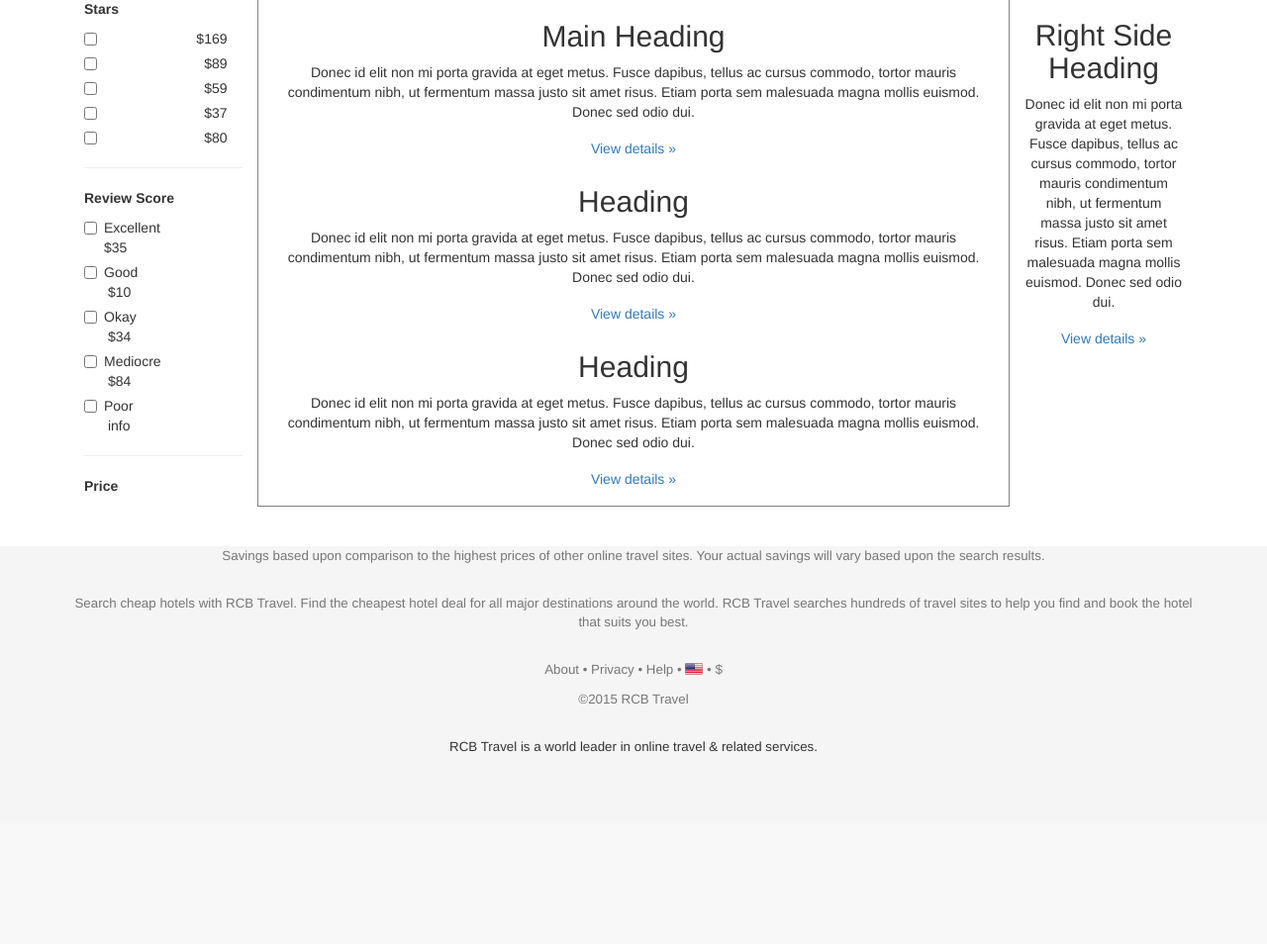
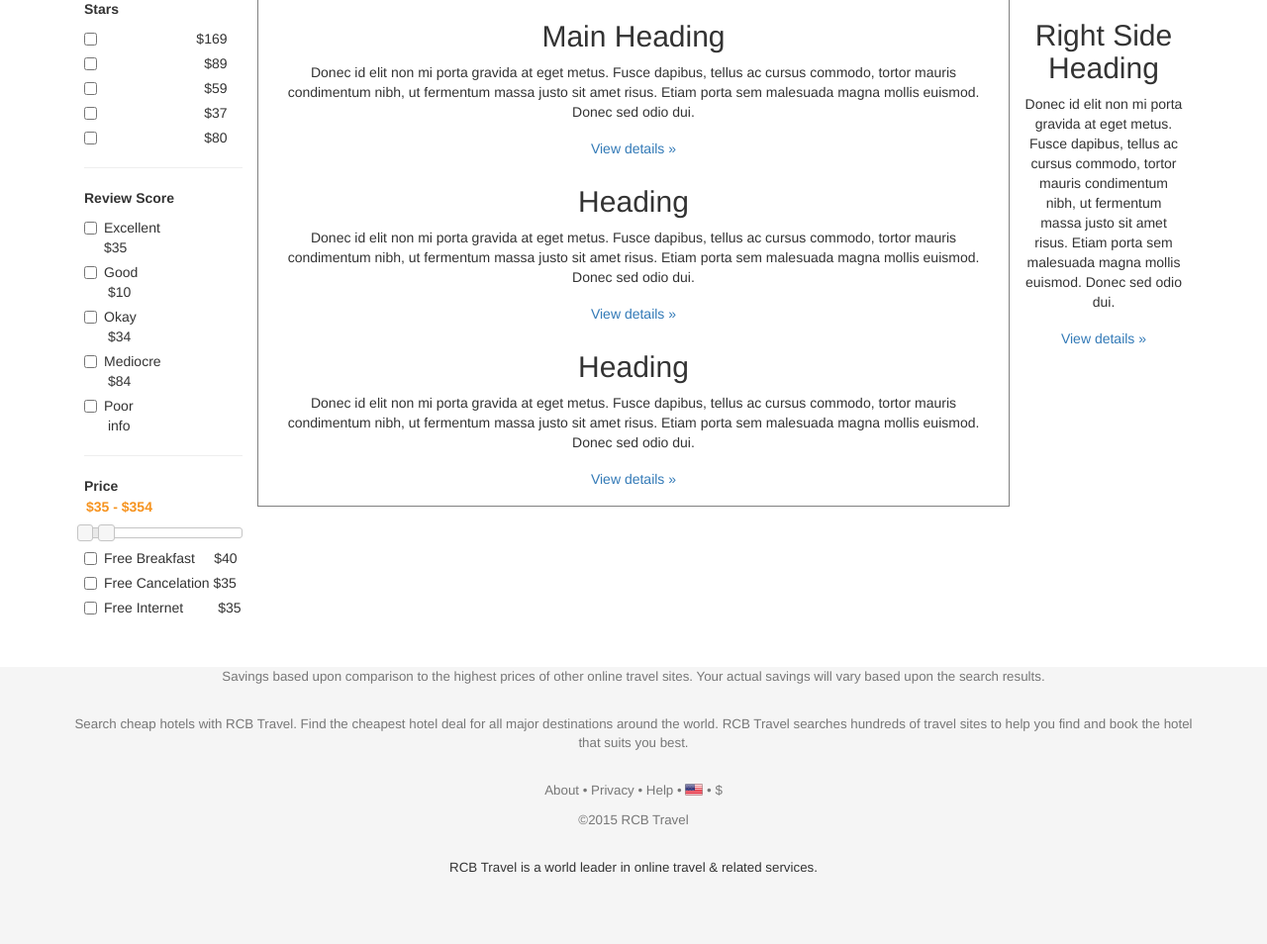
Before and after one commit to Shreyp/hw-hotels, a PHP site: page /comparison.html in a window 1280 px wide. Shown: the part 91-1045 px from the top of the page at 99% size. Before the commit the page ends 851 px from the top, so only its background shows below. Run offline with PHP 8.4, Linux system fonts and the light colour scheme; some libraries are stand-ins or nearby versions; some web fonts are replaced.

Commit message:
added price section with jquery price slider

```diff
--- a/comparison.html
+++ b/comparison.html
@@ -5,6 +5,8 @@
   <title>Search Hotels!</title>
   <link href="https://cdnjs.cloudflare.com/ajax/libs/bootswatch/3.3.5/flatly/bootstrap.min.css" rel="stylesheet">
   <link rel="stylesheet" type="text/css" href="css/hotels.css">
+  <link rel="stylesheet" href="https://ajax.googleapis.com/ajax/libs/jqueryui/1.11.4/themes/smoothness/jquery-ui.css">
+  <link rel="stylesheet" type="text/css" href="css/iThing-min.css">
 </head>
 
 <body>
@@ -117,6 +119,28 @@
               <strong>
           Price
         </strong>
+              <p>
+                <input type="text" id="amount" readonly style="border:0; color:#f6931f; font-weight:bold;">
+              </p>
+              <div id="slider-range"></div>
+              <div class="checkbox">
+              <label>
+                <input type="checkbox" value="">
+                Free Breakfast &nbsp; &nbsp; $40
+                </label>
+            </div>
+            <div class="checkbox">
+              <label>
+                <input type="checkbox" value="">
+                Free Cancelation $35
+                </label>
+            </div>
+            <div class="checkbox">
+              <label>
+                <input type="checkbox" value="">
+                Free Internet &nbsp; &nbsp; &nbsp; &nbsp; $35
+                </label>
+            </div>
             </div>
         </div>
         <div class="col-md-8" id="mainContent">
@@ -181,6 +205,8 @@
 
   <script src="https://ajax.googleapis.com/ajax/libs/jquery/1.11.3/jquery.min.js"></script>
   <script src="https://maxcdn.bootstrapcdn.com/bootstrap/3.3.5/js/bootstrap.min.js" integrity="sha512-K1qjQ+NcF2TYO/eI3M6v8EiNYZfA95pQumfvcVrTHtwQVDG+aHRqLi/ETn2uB+1JqwYqVG3LIvdm9lj6imS/pQ==" crossorigin="anonymous"></script>
+  <script src="https://ajax.googleapis.com/ajax/libs/jqueryui/1.11.4/jquery-ui.min.js"></script>
+  <script type="text/javascript" src="js/priceSlider.js"></script>
 </body>
 
 </html>
--- a/home.html
+++ b/home.html
@@ -5,6 +5,7 @@
   <link rel="stylesheet" type="text/css" href="css/hotels.css">
   <link href="https://cdnjs.cloudflare.com/ajax/libs/bootswatch/3.3.5/flatly/bootstrap.min.css" rel="stylesheet">
   <link rel="stylesheet" type="text/css" href="css/metallic.css">
+  <link rel="stylesheet" type="text/css" href="css/iThing-min.css">
 </head>
 <body>
 <!--Navbar-->
@@ -126,5 +127,6 @@
   <script type="text/javascript" src="js/zebra_datepicker.js"></script>
   <script src="https://maxcdn.bootstrapcdn.com/bootstrap/3.3.5/js/bootstrap.min.js" integrity="sha512-K1qjQ+NcF2TYO/eI3M6v8EiNYZfA95pQumfvcVrTHtwQVDG+aHRqLi/ETn2uB+1JqwYqVG3LIvdm9lj6imS/pQ==" crossorigin="anonymous"></script>
   <script type="text/javascript" src="js/home.js"></script>
+  <script type="text/javascript" src="jQRangeSlider-min.js"></script>
 </body>
 </html>
--- /dev/null
+++ b/js/priceSlider.js
@@ -0,0 +1,13 @@
+$(document).ready(function(){
+   $( "#slider-range" ).slider({
+      range: true,
+      min: 35,
+      max: 2350,
+      values: [ 35, 354 ],
+      slide: function( event, ui ) {
+        $( "#amount" ).val( "$" + ui.values[ 0 ] + " - $" + ui.values[ 1 ] );
+      }
+    });
+    $( "#amount" ).val( "$" + $( "#slider-range" ).slider( "values", 0 ) +
+      " - $" + $( "#slider-range" ).slider( "values", 1 ) );
+});
```
Also changed, not shown: css/hotels.css (line endings or trailing spaces).
